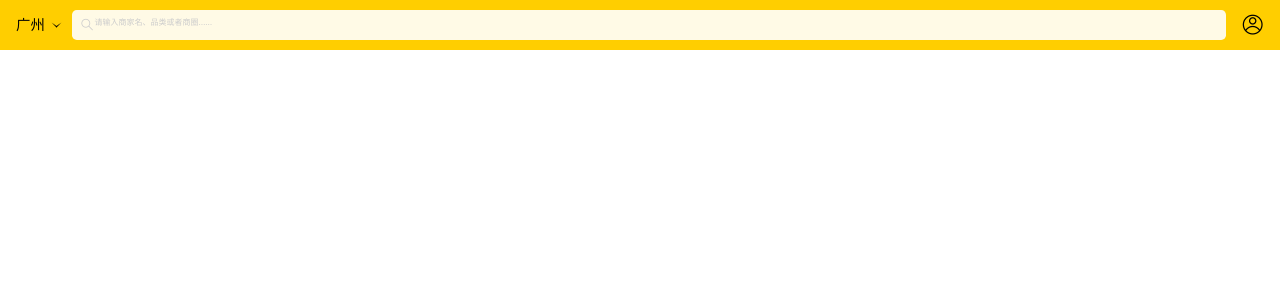
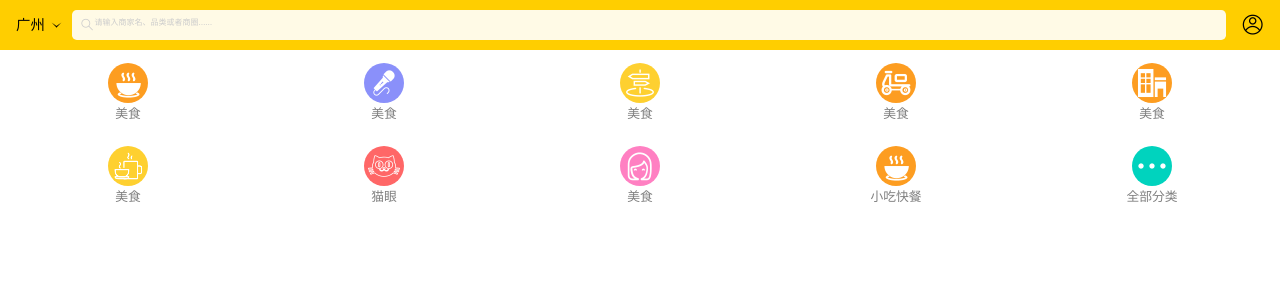
Before and after one commit to ohmyray/sweep-code-order, a Vue app: page / in a window 1280 px wide. Shown: the top 300 px of the page. Built offline with nearby package versions, Linux system fonts and the light colour scheme.

Commit message:
feat(navs.vue)：完成首页功能页面

```diff
--- /dev/null
+++ b/src/components/Home/navs.vue
@@ -0,0 +1,58 @@
+<template>
+  <div class="navs">
+    <div :key="index"
+         v-for="(item, index) of icon"
+         class="item">
+      <div class="circle"
+           :style="{backgroundColor:item.bg}">
+        <van-icon class="iconfont"
+                  :class="item.icon" />
+      </div>
+      <span>{{item.text}}</span>
+    </div>
+  </div>
+</template>
+
+<script>
+export default {
+  props: {
+    icon: {
+      type: Array,
+      default: () => { }
+    }
+  }
+
+}
+</script>
+
+<style lang="less" scoped>
+.navs {
+  width: 100%;
+  display: flex;
+  flex-wrap: wrap;
+  font-size: 0.8rem;
+  color: #808080;
+}
+
+.item {
+  height: 5.2rem;
+  width: 20%;
+  display: flex;
+  align-items: center;
+  justify-content: center;
+  flex-direction: column;
+  .circle {
+    display: flex;
+    align-items: center;
+    justify-content: center;
+    border-radius: 50%;
+    width: 2.5rem;
+    height: 2.5rem;
+    margin-bottom: 0.3rem;
+  }
+  .iconfont {
+    font-size: 2rem;
+    color: #fff;
+  }
+}
+</style>
--- a/src/views/Home.vue
+++ b/src/views/Home.vue
@@ -8,20 +8,90 @@
 
     <!-- header导航 -->
     <Header></Header>
+
+    <!-- 各类导航 -->
+    <Nav :icon="icons"></Nav>
+
+    <!-- 猜你喜欢 -->
   </div>
 </template>
 
 <script>
 
 import Header from '@/components/Home/header'
+import Nav from '@/components/Home/navs'
 export default {
   name: 'Home',
   components: {
-    Header
+    Header,
+    Nav
   },
   data () {
     return {
-      loading: true
+      loading: true,
+      // nav 图标
+      icons: [
+        {
+          icon: 'icon-meishi',
+          bg: '#FD9D21',
+          url: '#',
+          text: '美食'
+        },
+        {
+          icon: 'icon-KTV',
+          bg: '#8A90FA',
+          url: '#',
+          text: '美食'
+        },
+        {
+          icon: 'icon-zhoubianyou',
+          bg: '#FED030',
+          url: '#',
+          text: '美食'
+        },
+        {
+          icon: 'icon-waimai',
+          bg: '#FD9D21',
+          url: '#',
+          text: '美食'
+        },
+        {
+          icon: 'icon-jiudian',
+          bg: '#FD9D21',
+          url: '#',
+          text: '美食'
+        },
+        {
+          icon: 'icon-xiuxian',
+          bg: '#FED030',
+          url: '#',
+          text: '美食'
+        },
+        {
+          icon: 'icon-dianzimaoyan-',
+          bg: '#FF6767',
+          url: '#',
+          text: '猫眼'
+        },
+        {
+          icon: 'icon-liren',
+          bg: '#FF80C2',
+          url: '#',
+          text: '美食'
+        },
+        {
+          icon: 'icon-meishi',
+          bg: '#FD9D21',
+          url: '#',
+          text: '小吃快餐'
+        },
+        {
+          icon: 'icon-qita',
+          bg: '#00D3BE',
+          url: '#',
+          text: '全部分类'
+        }
+      ]
     }
   },
   mounted () {
```
